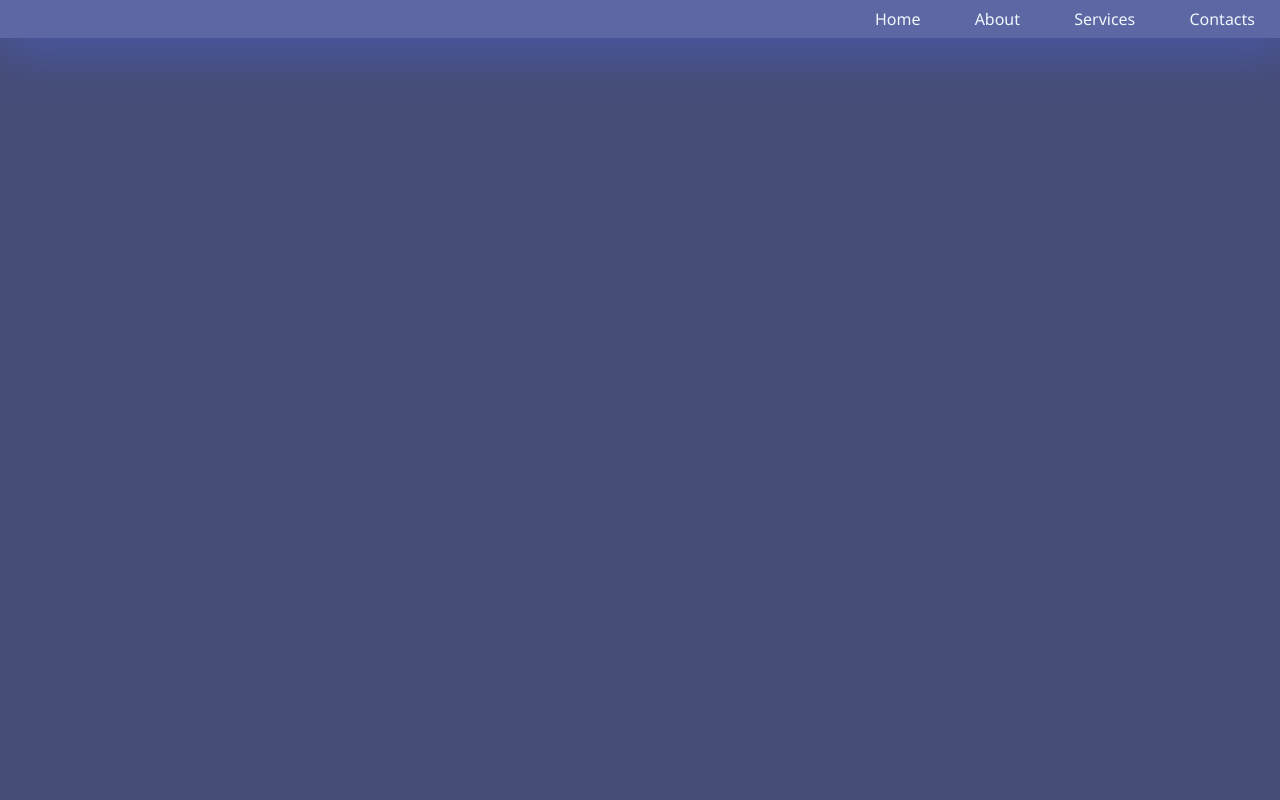
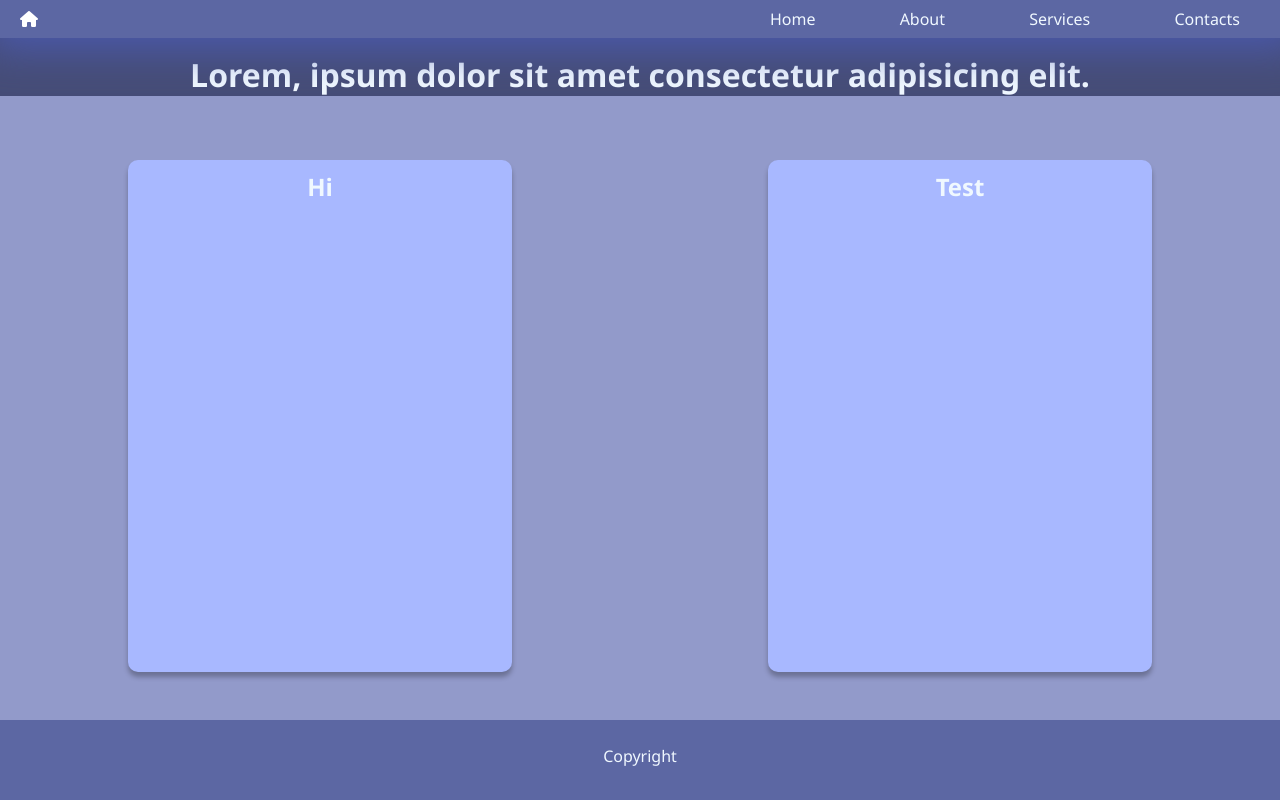
Before and after one commit to Exterval/rep1, a website with bundled scripts: page Proj_Code_17/src/index.html in a window 1280 px wide. Built offline with nearby package versions, Linux system fonts and the light colour scheme.

Commit message:
added main, footer

```diff
--- a/Proj_Code_17/src/index.html
+++ b/Proj_Code_17/src/index.html
@@ -4,12 +4,14 @@
     <meta charset="UTF-8">
     <meta name="viewport" content="width=device-width, initial-scale=1.0">
     <link rel="stylesheet" href="styles.css">
+    <script src="https://kit.fontawesome.com/bc3bdf06fd.js" crossorigin="anonymous"></script>
     <title>Landing Page</title>
 </head>
 <body>
     <!--LANDING PAGE-->
     <div class="container">
-        <nav id="navBar">
+    <i class="fa-solid fa-house" style="color: #ffffff;"></i>
+    <nav id="navBar">
         <ul>
             <li><a href="http://">Home</a></li>
             <li><a href="http://">About</a></li>
@@ -18,10 +20,22 @@
         </ul>
         </nav>
     </div>
+    <h1 id="title">
+        Lorem, ipsum dolor sit amet consectetur adipisicing elit.
+    </h1>
     <main id="page">
 
+        <section id="stuff">
+            <h2>Hi</h2>
+        </section>
+        <section id="stuff">
+            <h2>Test</h2>
+        </section>
     </main>
 
+    <footer id="foot">
+    <p>Copyright</p>
+    </footer>
     <script src="index.js"></script>
 </body>
 </html>
--- a/Proj_Code_17/src/styles.css
+++ b/Proj_Code_17/src/styles.css
@@ -1,5 +1,7 @@
 :root{
     --bg-color: #464D77;
+    --main-color: #929aca;
+    --title-color: #a8b8ff;
 }
 
 *{
@@ -14,14 +16,26 @@ body{
 }
 
 .container{
+    width: 100vw;
     display: flex;
+    z-index: 2;
     background-color: hsl(231, 28%, 50%);
     justify-content: flex-end;
     align-items: center;
     border-bottom: 1px hsl(231, 40%, 49%);;
-    box-shadow: 5px 5px 50px 5px hsl(231, 40%, 49%);
+    box-shadow: 5px -5px 40px 15px hsl(231, 40%, 49%);
     height: 38px;
 }
+
+.container i{
+    margin-right: auto;
+    margin-left: 20px;
+}
+
+.container i:hover{
+    color: rgb(2, 2, 2);
+}
+
 
 ul{
     list-style: none;
@@ -29,17 +43,76 @@ ul{
 
 li{
     display: inline;
-    padding: 25px;
+    padding: 40px;
 }
 
 a{
     cursor: pointer;
+}
+
+a, h1, h2, p{
     text-decoration: none;
     color: aliceblue;
 }
 
 a:hover{
     color: rgb(181, 217, 249);
+}
+
+img{
+    width: 20px;
+}
+
+h1{
+    position: relative;
+    z-index: -1;
+    text-align: center;
+    background-color: var(--bg-color);
+    margin-top: 15px;
+}
+
+#page{
+    display: flex;
+    position: absolute;
+    flex-direction: row;
+    background-color: var(--main-color);
+    width: 100vw;
+    height: 80dvh;
+    z-index: -1;
+    justify-content: center;
+}
+
+#page #stuff{
+    background-color: var(--title-color);
+    width: 30%;
+    height: 80%;
+    border-radius: 10px;
+    margin: auto;
+    box-shadow:  0 5px 5px 0 #00000045;
+    transition: ease-in-out 0.2s
+}
+
+#page #stuff h2{
+    text-align: center;
+    padding-top: 10px;
+}
+
+#page #stuff:hover{
+    width: 50%;
+    background-color: hsl(226, 100%, 83%);
+}
+
+footer{
+    position: absolute;
+    width: 100dvw;
+    height: 10vh;
+    background-color: hsl(231, 28%, 50%);
+    bottom: 0;
+    text-align: center;
+}
+
+footer p{
+    padding-top: 25px;
 }
 
 @media (max-width: 415px) {
@@ -52,5 +125,7 @@ a:hover{
         padding: 9px;
         font-size: small;
     }
-
+    #page{
+        height: 70vh;
+    }
 }
```
